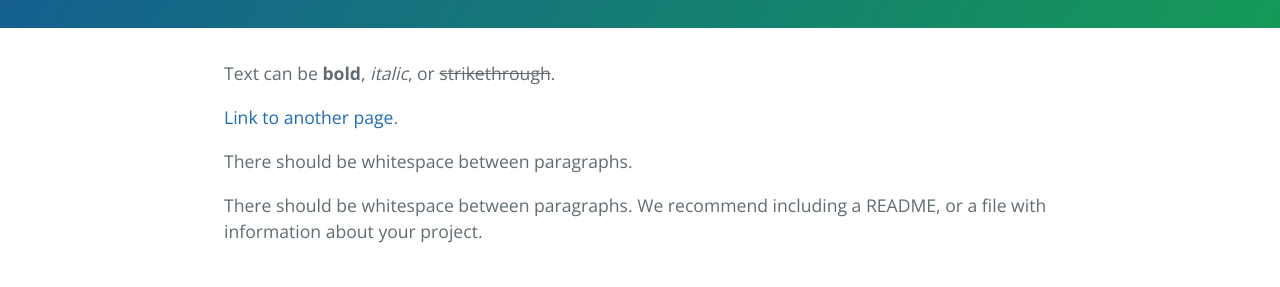
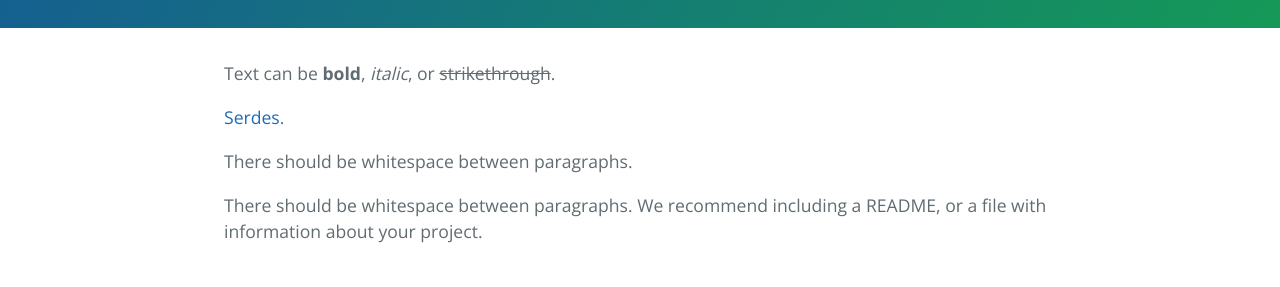
Before and after one commit to Onlyonechl/Onlyonechl1.github.io, a Jekyll site: the page built from index.md, in a window 1280 px wide and 900 px high. Shown: the part 355-642 px from the top of the window. Built offline with Jekyll 4.4.1, drawn with Linux system fonts in a browser that asks for light colours.

Commit message:
Update index.md

```diff
--- a/index.md
+++ b/index.md
@@ -4,7 +4,7 @@ layout: default
 
 Text can be **bold**, _italic_, or ~~strikethrough~~.
 
-[Link to another page](./docs/Serdes.md).
+[Serdes](./docs/Serdes.md).
 
 There should be whitespace between paragraphs.
 
```
